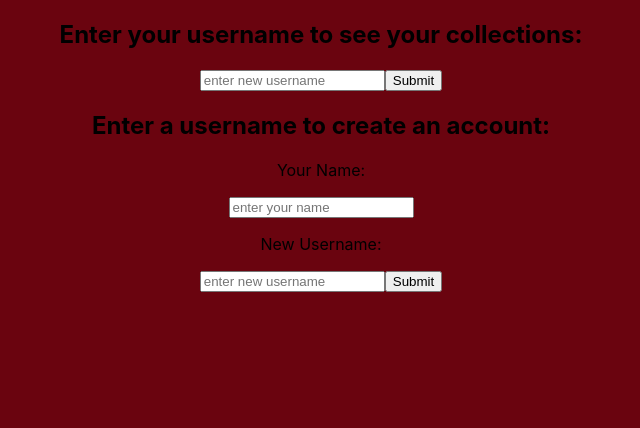
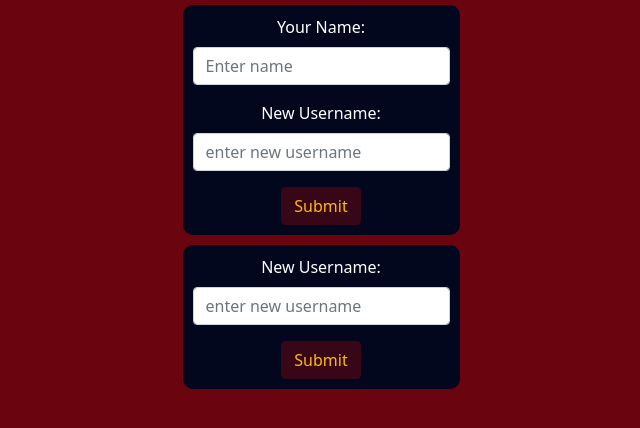
Before and after one commit to lfoster1150/excelsior, a React (Create React App) app in the folder client/: page / in a window 1280 px wide. Shown: the top 428 px of the page, without its empty margins (319-959 px from the left). Built offline with nearby package versions, Linux system fonts and the light colour scheme.

Commit message:
Migrated home page to Bootstrap

```diff
--- a/client/package.json
+++ b/client/package.json
@@ -6,7 +6,9 @@
     "@testing-library/jest-dom": "^5.14.1",
     "@testing-library/react": "^11.2.7",
     "@testing-library/user-event": "^12.8.3",
+    "bootstrap": "^5.1.0",
     "react": "^17.0.2",
+    "react-bootstrap": "^2.0.0-beta.6",
     "react-dom": "^17.0.2",
     "react-router-dom": "^5.2.1",
     "react-scripts": "4.0.3",
--- a/client/src/index.js
+++ b/client/src/index.js
@@ -1,6 +1,7 @@
 import React from 'react'
 import ReactDOM from 'react-dom'
 import './styles/index.css'
+import 'bootstrap/dist/css/bootstrap.min.css'
 import App from './App'
 import { BrowserRouter } from 'react-router-dom'
 
--- a/client/src/pages/Home.js
+++ b/client/src/pages/Home.js
@@ -4,6 +4,7 @@ import Nav from '../components/Nav'
 import TextInput from '../components/TextInput'
 import TextInputWithButton from '../components/TextInputWithButton'
 import { BASE_URL } from '../globals'
+import { Button, Container, Row, Form } from 'react-bootstrap'
 
 const Home = (props) => {
   const [usernameQuery, setUsernameQuery] = useState('')
@@ -32,7 +33,7 @@ const Home = (props) => {
   }
 
   const sendToUserPage = () => {
-    props.history.push(`/user/${currentUsername}`)
+    props.history.push(`/user/${usernameQuery}`)
   }
 
   const getByUsername = async (e) => {
@@ -57,44 +58,44 @@ const Home = (props) => {
   }
   return (
     <div className="page">
-      <div>
-        <div className="existing-user">
-          <h2>Enter your username to see your collections:</h2>
-          <TextInputWithButton
-            onSubmit={getByUsername}
-            name="Submit"
-            text="Submit"
+      <Form className="bootstrap-contain" onSubmit={postNewUser}>
+        <Form.Group className="mb-3" controlId="formBasicName">
+          <Form.Label>Your Name:</Form.Label>
+          <Form.Control
+            type="name"
+            placeholder="Enter name"
+            value={newNameQuery}
+            onChange={handleChangeNewName}
+          />
+        </Form.Group>
+        <Form.Group className="mb-3" controlId="formBasicUsername">
+          <Form.Label>New Username:</Form.Label>
+          <Form.Control
+            type="username"
+            placeholder="enter new username"
+            value={newUsernameQuery}
+            onChange={handleChangeNewUser}
+          />
+        </Form.Group>
+        <Button variant="primary" type="submit" className="submit-button">
+          Submit
+        </Button>
+      </Form>
+
+      <Form className="bootstrap-contain" onSubmit={getByUsername}>
+        <Form.Group className="mb-3" controlId="formBasicUsername">
+          <Form.Label>New Username:</Form.Label>
+          <Form.Control
+            type="username"
             placeholder="enter new username"
             value={usernameQuery}
             onChange={handleChange}
           />
-        </div>
-        <div className="add-new-user">
-          <h2>Enter a username to create an account:</h2>
-          <div className="new-user">
-            <div className="input-text">
-              <p>Your Name: </p>
-              <TextInput
-                placeholder="enter your name"
-                value={newNameQuery}
-                onChange={handleChangeNewName}
-              />
-            </div>
-            <div className="input-text">
-              <p>New Username: </p>
-
-              <TextInputWithButton
-                onSubmit={postNewUser}
-                name="Submit"
-                text="Submit"
-                placeholder="enter new username"
-                value={newUsernameQuery}
-                onChange={handleChangeNewUser}
-              />
-            </div>
-          </div>
-        </div>
-      </div>
+        </Form.Group>
+        <Button variant="primary" type="submit" className="submit-button">
+          Submit
+        </Button>
+      </Form>
     </div>
   )
 }
--- a/client/src/styles/App.css
+++ b/client/src/styles/App.css
@@ -210,3 +210,25 @@ body {
   background-color: #03071e;
   padding: 10px 10px;
 }
+.bootstrap-contain {
+  background-color: #03071e;
+  color: white;
+  border-radius: 10px;
+  margin: 5px;
+  padding: 10px;
+}
+
+.submit-button {
+  color: #ffba08;
+  background-color: #370617;
+  border-color: #370617;
+}
+.submit-button:hover {
+  color: #370617;
+  background-color: #ffba08;
+  border-color: #370617;
+}
+
+.home-text {
+  color: white;
+}
--- a/package.json
+++ b/package.json
@@ -26,8 +26,7 @@
     "express": "^4.17.1",
     "js-md5": "^0.7.3",
     "mongoose": "^5.13.8",
-    "morgan": "^1.10.0",
-    "react-rainbow-components": "^1.26.0"
+    "morgan": "^1.10.0"
   },
   "devDependencies": {
     "nodemon": "^2.0.12"
```
Also changed, not shown: 2 other files (tests, documents, lock files or other folders).
